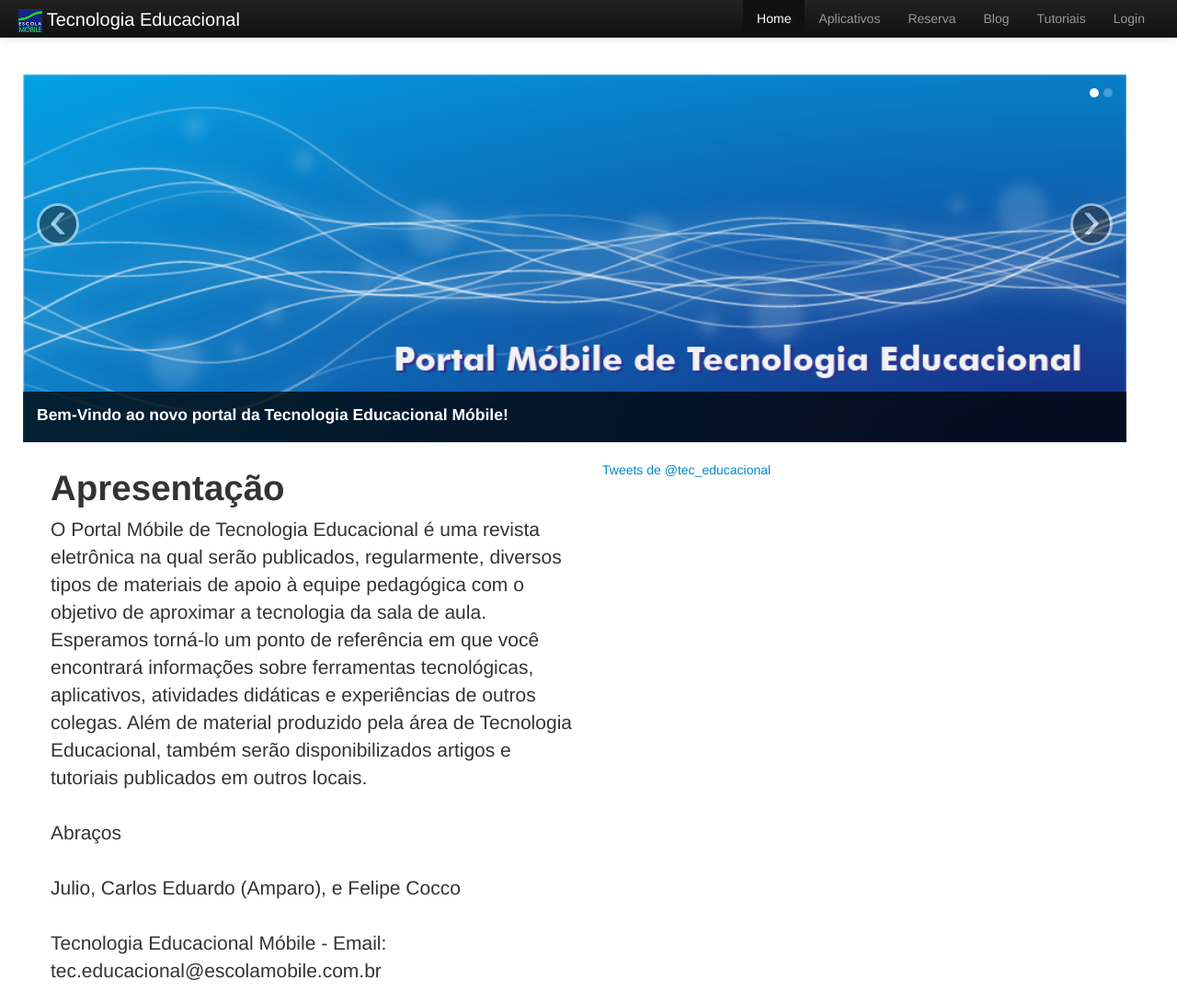
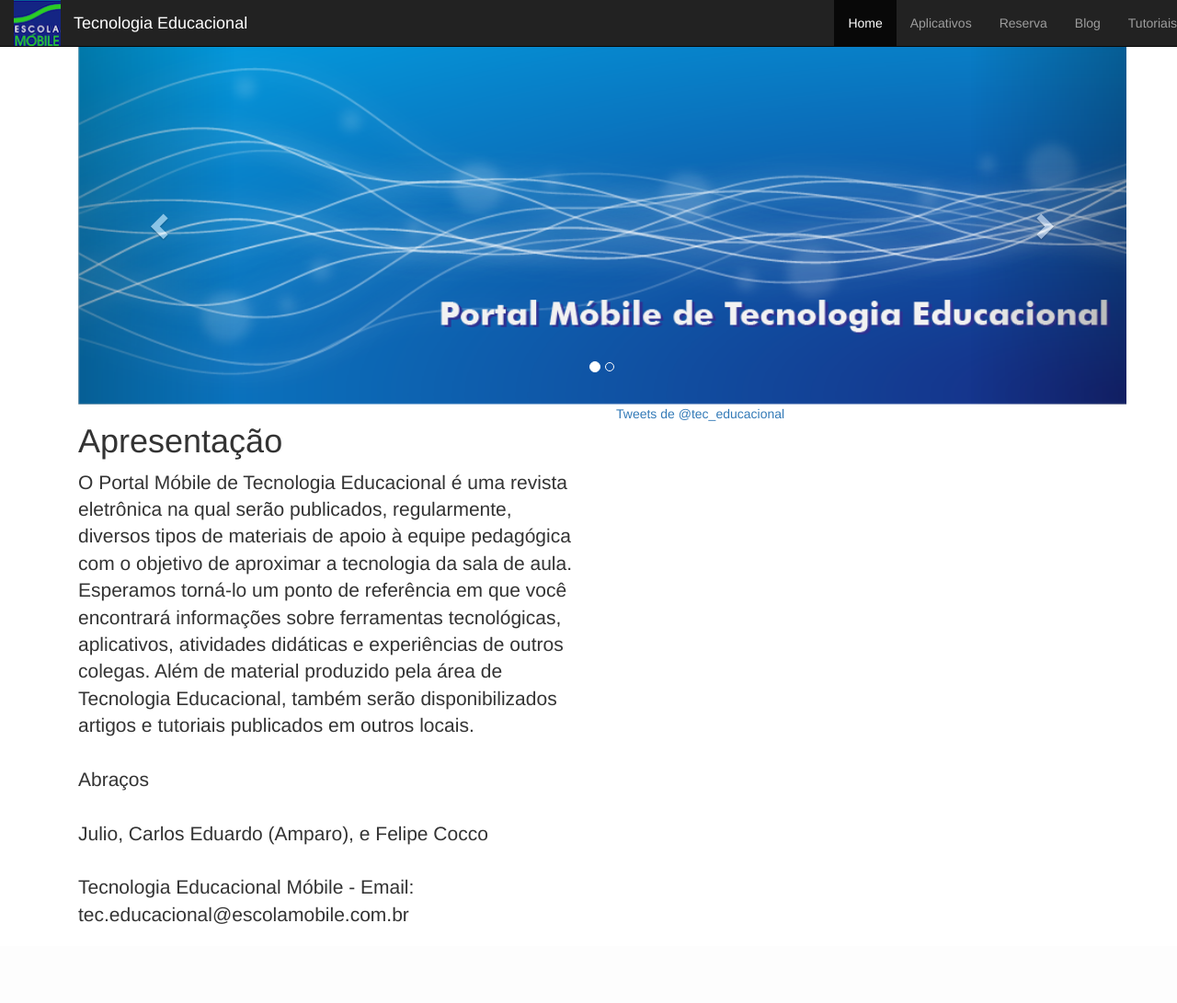
Before and after one commit to TecEducacionalMobile/portal, a Python web app: template templates/index.html in a window 1280 px wide. Shown: the whole page at 92% size. After the commit the page ends 1005 px from the top, so only its background shows below. Run offline with Jinja, Linux system fonts and the light colour scheme; the template is opened without the code that fills it, so the values that code supplies are empty; some libraries are stand-ins or nearby versions.

Commit message:
Bootstrap on user-facing pages is updated

```diff
--- a/templates/base.html
+++ b/templates/base.html
@@ -1,48 +1,39 @@
-<!DOCTYPE html>
 <html>
 	<head>
-    <title>Tecnologia Educacional Escola Móbile</title>
-    <!-- Bootstrap -->
+		<title>
+			Tecnologia Educacional Móbile
+		</title>
 		<meta name="viewport" content="width=device-width, initial-scale=1.0">
-    <link href="/static/css/bootstrap.css" rel="stylesheet">
-    <link href="/static/css/bootstrap-responsive.css" rel="stylesheet">
-      <!-- // <script src="https://towtruck.mozillalabs.com/towtruck.js"></script> -->
+		<link href="//netdna.bootstrapcdn.com/bootstrap/3.0.3/css/bootstrap.min.css" rel="stylesheet">
+	</head>
+	<body>
+		<nav class="navbar navbar-fixed-top navbar-inverse " role="navigation">
+			<div class="navbar-header">
+			  	<button type="button" class="navbar-toggle" data-toggle="collapse" data-target="#navbar-collapse-1">
+					<span class="sr-only">Toggle navigation</span>
+					<span class="icon-bar"></span>
+					<span class="icon-bar"></span>
+					<span class="icon-bar"></span>
+			    </button>
+			    <a class="navbar-brand" href="/"><img src="/static/img/logo.png" style="height:50px; position:absolute; top:0px">&nbsp;&nbsp;&nbsp;&nbsp;&nbsp;&nbsp;&nbsp;&nbsp;&nbsp;&nbsp;&nbsp;&nbsp;&nbsp;Tecnologia Educacional</a>
+			</div>
 
-  </head>
-  <body style="">
-    <div class="navbar navbar-inverse navbar-static-top">
-      <div class="navbar-inner">
-      <!-- .btn-navbar is used as the toggle for collapsed navbar content -->
-      <a class="btn btn-navbar" style="padding-bottom:1px" data-toggle="collapse" data-target=".nav-collapse">
-      <i class="icon-home"></i>
-      </a>
-          <a class="brand hidden-phone" href="/" style="padding-bottom:5px;overflow:visible"><img src="/static/img/logo.png" style="height:25px"> Tecnologia Educacional</a>
-          <a class="brand visible-phone" href="/" style="padding-bottom:5px;overflow:visible"><img src="/static/img/logo.png" style="height:25px"> Tec. Educacional</a>
-<!-- Everything you want hidden at 940px or less, place within here -->
-      <div class="nav-collapse collapse">
-        <!-- .nav, .navbar-search, .navbar-form, etc -->
+		  <!-- Collect the nav links, forms, and other content for toggling -->
+			<div class="collapse navbar-collapse" id="#navbar-collapse-1">
+		  		<ul class="nav navbar-nav navbar-right">
+			    {% set navigation_bar = [('/','home',"Home"),('/applications','applications',"Aplicativos"),('/reserva','reserva',"Reserva"),('http://teceducacional.tumblr.com','blog',"Blog"),('/tutorials','tutorials',"Tutoriais")]%}
+			    {% for href, id, caption in navigation_bar %}
+				    <li{% if id == active_page %} class="active"{% endif%}>
+					    <a href="{{ href|e }}" {% if id == 'blog' %}target="_blank"{% endif %}>{{ caption|e }}</a>
+					</li>
+			    {% endfor %}
 
-            {% set navigation_bar = [('/','home',"Home"),('/applications','applications',"Aplicativos"),('/reserva','reserva',"Reserva"),('http://teceducacional.tumblr.com','blog',"Blog"),('/tutorials','tutorials',"Tutoriais")]%}
-          	<ul id="navigation" class="nav pull-right">
-      		    {% for href, id, caption in navigation_bar %}
-                <li{% if id == active_page %} class="active"{% endif
-                %}><a href="{{ href|e }}" {% if id == 'blog' %}target="_blank"{% endif %}>{{ caption|e }}</a></li>
-              {% endfor %}
-                <!-- <li><button onclick="TowTruck(this); return false;" class="btn btn-primary">Colaborar!</button></li> -->
-              {% if user %}
-                <li class="dropdown">
-                        <a href="#" class="dropdown-toggle" data-toggle="dropdown">{{user.nickname()}}<b class="caret"></b></a>
-                        <ul class="dropdown-menu">
-                          <li><a href="{{logoutURL}}">Logout</a></li>
 			    </ul>
-                </li>
-              {% else %}
-                <li><a href="{{loginURL}}">Login</a></li>
-              {% endif %}
+			    <ul class="nav navbar-nav navbar-right">
+			    	<li> </li>
 			    </ul>
-        </div>
-        </div>
-    </div>
+			</div><!-- /.navbar-collapse -->
+		</nav>
 		<div class="container" style="padding-top:40px">
 
 			{% block content %}
@@ -51,7 +42,5 @@
 	</body>
 	<script src="https://code.jquery.com/jquery.js"></script>
 	  <!-- Include all compiled plugins (below), or include individual files as needed -->
-      <script src="/static/js/bootstrap.js"></script>
-
-      <!-- Optionally enable responsive features in IE8 -->
+	<script src="//netdna.bootstrapcdn.com/bootstrap/3.0.3/js/bootstrap.min.js"></script>
 </html>
--- a/templates/index.html
+++ b/templates/index.html
@@ -3,8 +3,8 @@
 {% block content %}
 	<div class="container">
 		<div class="row">
-			<div class="column12">
-				<div id="myCarousel" class="carousel slide hidden-phone">
+			<div class="col-md-12">
+				<div id="myCarousel" class="carousel slide hidden-xs">
 				  <ol class="carousel-indicators">
 				    <li data-target="#myCarousel" data-slide-to="0" class="active"></li>
 				    <li data-target="#myCarousel" data-slide-to="1"></li>
@@ -15,7 +15,7 @@
 		               <div style="background-image:url('/static/img/banner1.png'); width:100%; height:400px; background-size:cover">
 		               </div>
 				    	<div class="carousel-caption">
-				    		<h4>Bem-Vindo ao novo portal da Tecnologia Educacional Móbile!</h4>
+				    		<h3></h3>
 				    		<p></p>
 				    	</div>
 				    </div>
@@ -23,19 +23,19 @@
 		               <div style="background-image:url('/static/img/banner3.jpg'); height:400px; width:1200px; background-size:cover">
 		               </div>
 				    	<div class="carousel-caption">
-				    		<h4><a href="http://www.escolamobile.com.br/tablets-na-sala-de-aula/" target="_blank">iPads em Sala De Aula</a></h4>
-				    		<p>Tablets e recursos tecnológicos estão cada vez mais...</p>
+				    		<h3></h3>
+				    		<p></p>
 				    	</div>
 				    </div>
 				  </div>
 				  <!-- Carousel nav -->
-				  <a class="carousel-control left" href="#myCarousel" data-slide="prev">&lsaquo;</a>
-				  <a class="carousel-control right" href="#myCarousel" data-slide="next">&rsaquo;</a>
+				  <a class="carousel-control left" href="#myCarousel" data-slide="prev"><span class="glyphicon glyphicon-chevron-left"></span></a>
+				  <a class="carousel-control right" href="#myCarousel" data-slide="next"><span class="glyphicon glyphicon-chevron-right"></span></a>
 				</div>
 			</div>
     	</div>
     	<div class="row">
-			<div class="span6">
+			<div class="col-md-6">
 				<h1>Apresentação</h1>
 				<p class="lead">
 					O Portal Móbile de Tecnologia Educacional é uma revista eletrônica na qual serão publicados, regularmente, diversos tipos de materiais de apoio à equipe pedagógica com o objetivo de aproximar a tecnologia da sala de aula.
@@ -50,7 +50,7 @@ Julio, Carlos Eduardo (Amparo), e Felipe Cocco<br><br>
 
 Tecnologia Educacional Móbile - Email: tec.educacional@escolamobile.com.br
     		</div>
-    		<div class="span6">
+    		<div class="col-md-6">
     			<a class="twitter-timeline" href="https://twitter.com/tec_educacional" data-widget-id="365173112062488577">Tweets de @tec_educacional</a>
 <script>!function(d,s,id){var js,fjs=d.getElementsByTagName(s)[0],p=/^http:/.test(d.location)?'http':'https';if(!d.getElementById(id)){js=d.createElement(s);js.id=id;js.src=p+"://platform.twitter.com/widgets.js";fjs.parentNode.insertBefore(js,fjs);}}(document,"script","twitter-wjs");</script>
 			</div>
```
Also changed, not shown: Handlers/Home.py (+11 -11 lines), templates/applist.html (+3 -5 lines), templates/tutorials.html (+4 -4 lines), 1 other file. Lines whose indentation alone changed are shown as unchanged.
